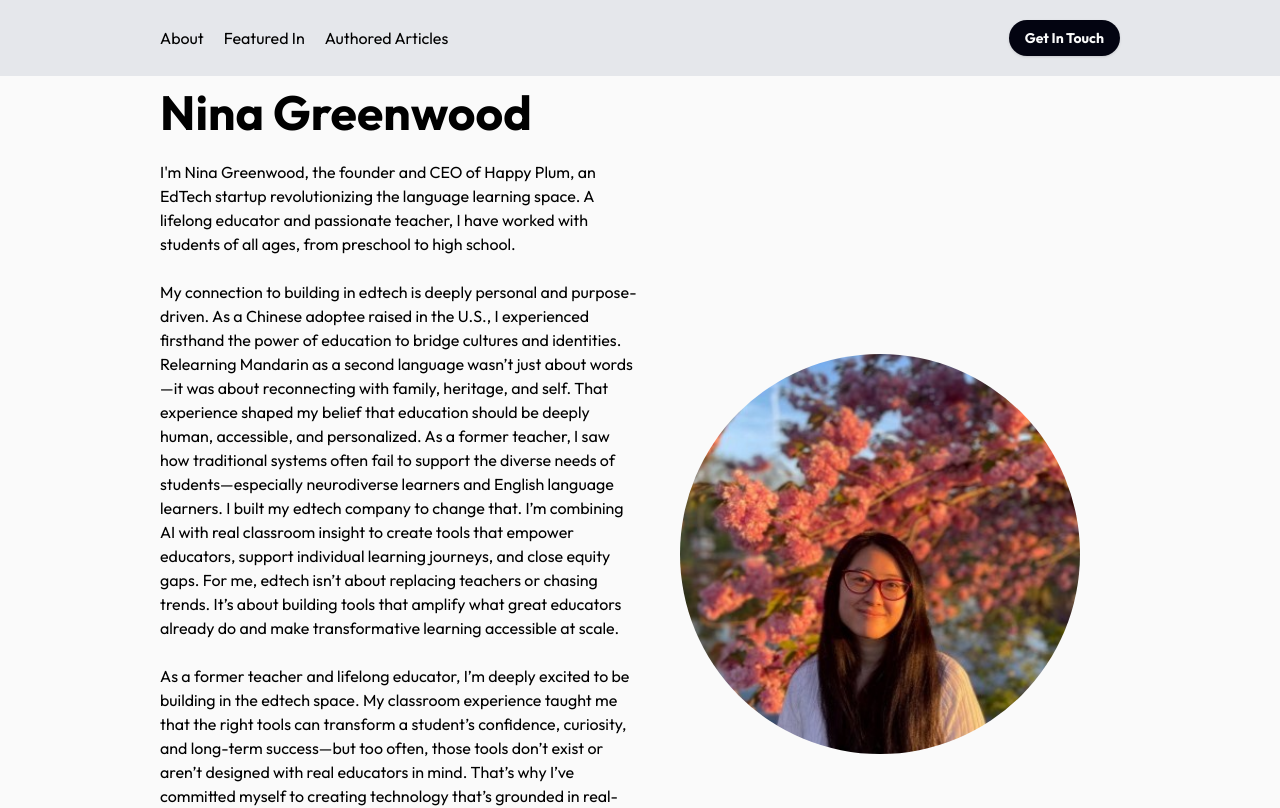
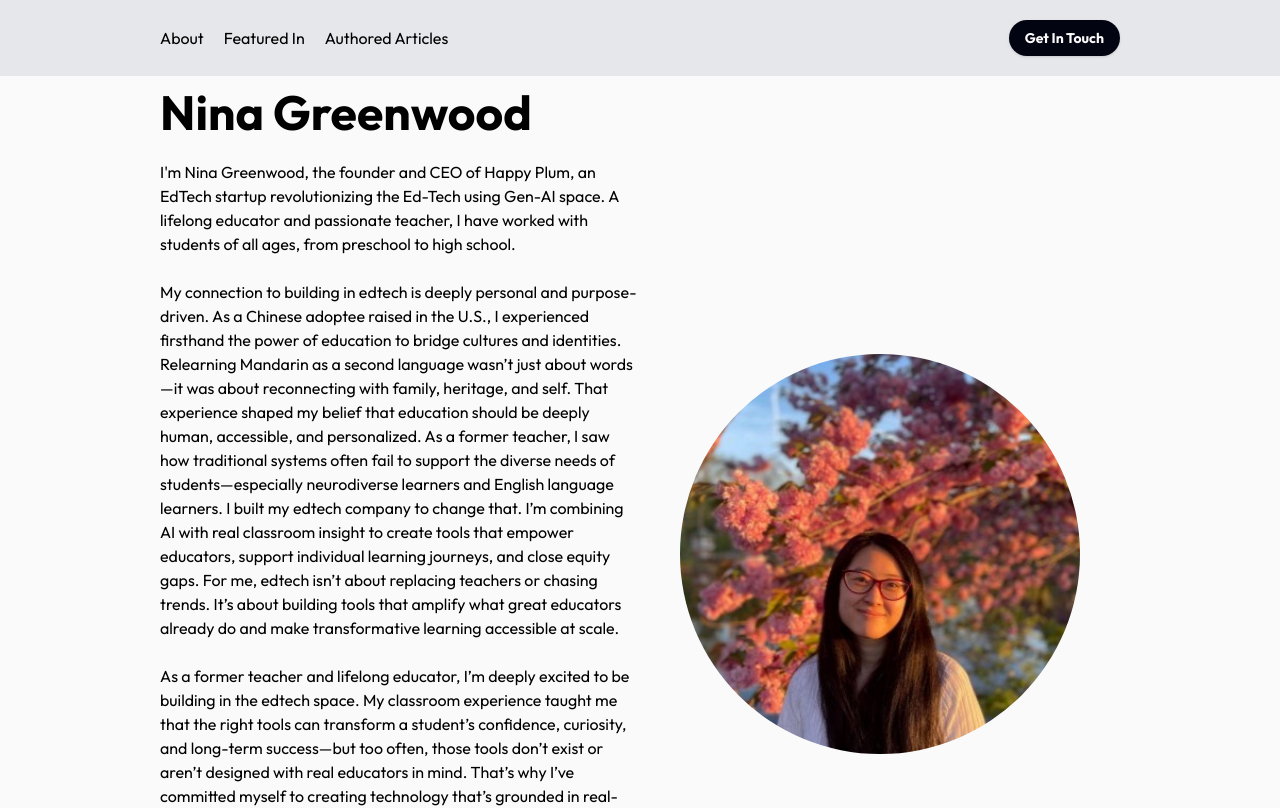
Before and after one commit to PirateKing55/nina-portfolio, a Next.js app: page / in a window 1280 px wide. Shown: the top 808 px of the page. Built offline with nearby package versions, Linux system fonts and the light colour scheme.

Commit message:
Update first-section.tsx

```diff
--- a/src/components/first-section.tsx
+++ b/src/components/first-section.tsx
@@ -44,7 +44,7 @@ export default function FirstSection() {
 				</motion.h1>
 				<motion.p className="text-foreground  z-20" variants={childVariants}>
 					I'm Nina Greenwood, the founder and CEO of Happy Plum, an EdTech
-					startup revolutionizing the language learning space. A lifelong
+					startup revolutionizing the Ed-Tech using Gen-AI space. A lifelong
 					educator and passionate teacher, I have worked with students of all
 					ages, from preschool to high school.
 					<br />
```
